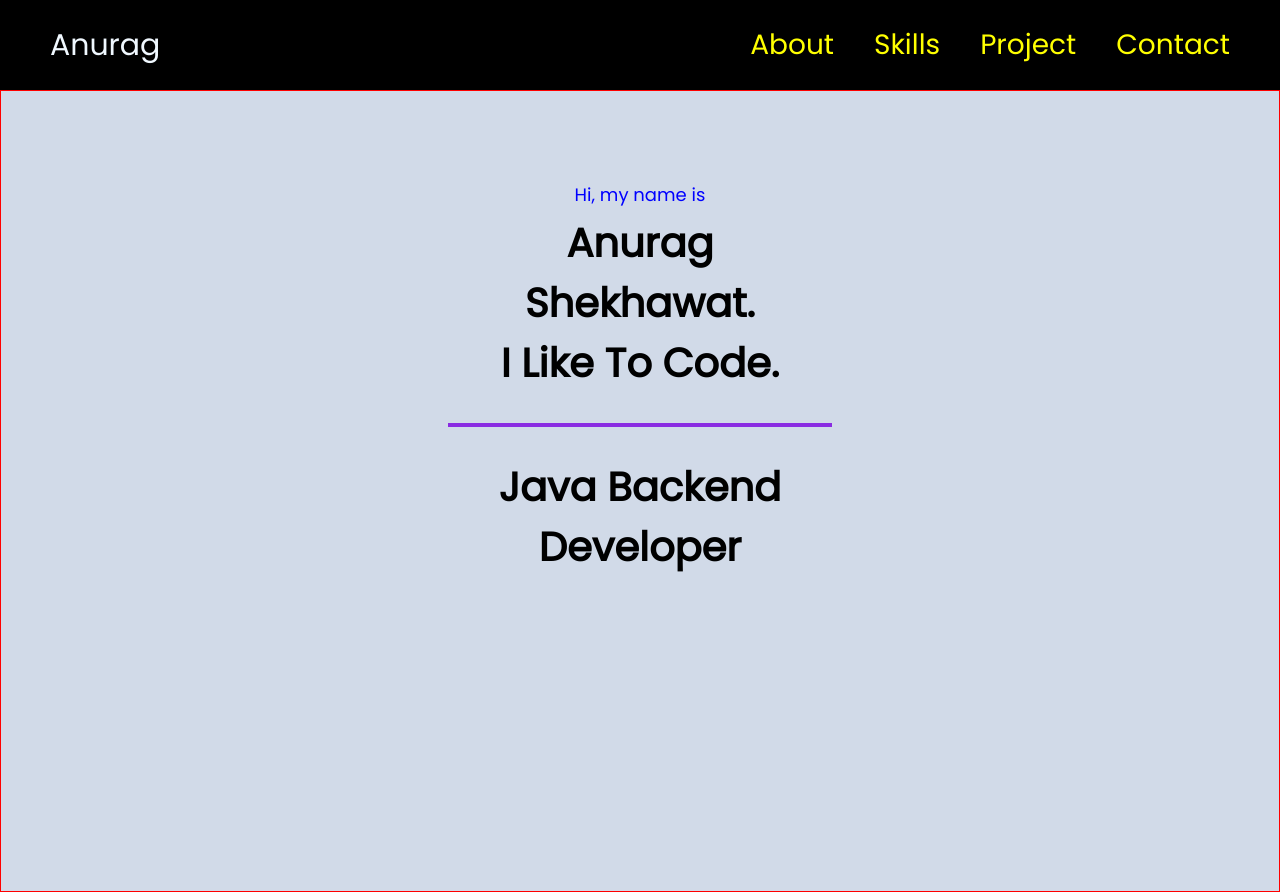
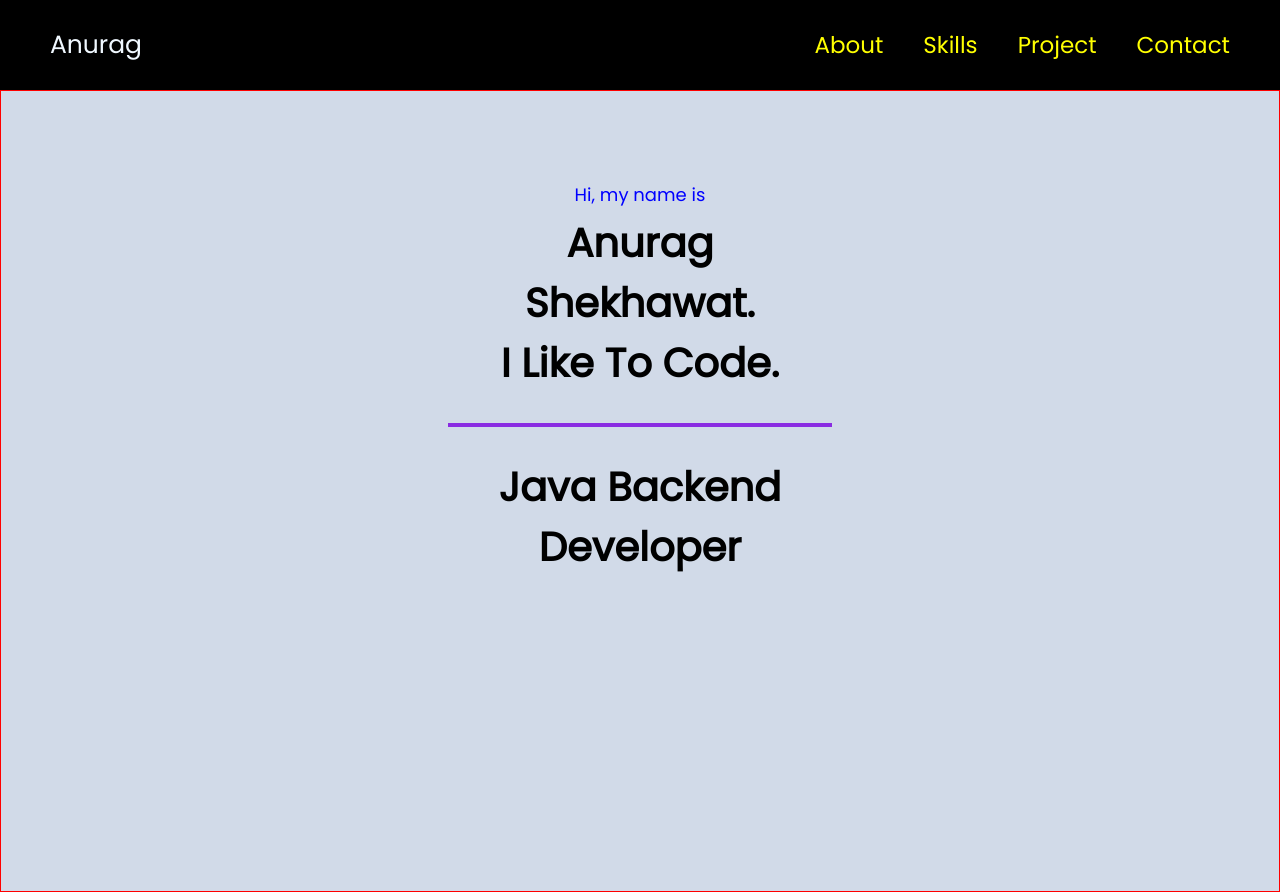
Before and after one commit to Anurag-shekawat/Anurag-shekawat.github.io, a plain HTML site: page index.html in a window 1280 px wide. Drawn offline with Linux system fonts and the light colour scheme.

Commit message:
portfolio

```diff
--- a/portfolio.css
+++ b/portfolio.css
@@ -13,14 +13,14 @@
     align-items: center;
     height: 70px;
     padding: 10px;
-    font-size: 28px;
+    font-size: 23px;
     color: yellow;
 }
 
 .part1_navbar{
     color: aliceblue;
     margin-left: 40px;
-    font-size: 30px;
+    font-size: 25px;
 }
 
 .Part2_navbar{
```
